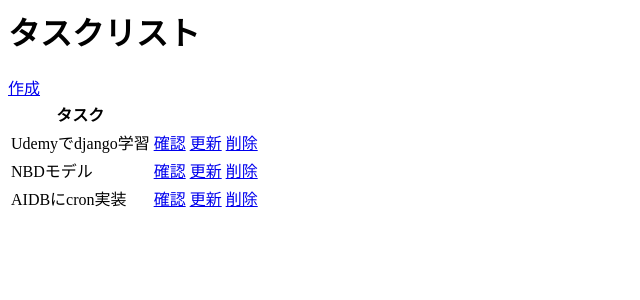
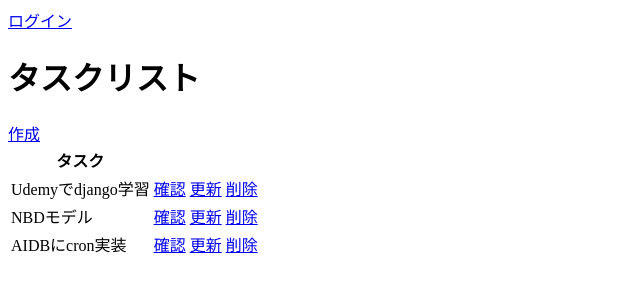
Before and after one commit to ytksato/todoapp, a Django app: page / in a window 1280 px wide. Shown: the top 300 px of the page, without its empty margins (0-640 px from the left). Run offline with Django 4.2, Linux system fonts and the light colour scheme; data comes from the database, SQL or seed files in the repository; both versions use the stored data as it was after the commit.

Commit message:
ログイン、ログアウト

```diff
--- /dev/null
+++ b/todoapp/templates/todoapp/login.html
@@ -0,0 +1,5 @@
+<h1>ログイン</h1>
+<form method="post">{% csrf_token %}
+    {{ form.as_p }}
+    <input type="submit" value="ログイン">
+</form>
--- a/todoapp/templates/todoapp/task_list.html
+++ b/todoapp/templates/todoapp/task_list.html
@@ -1,3 +1,11 @@
+{% if request.user.is_authenticated %}
+  <p>{{ request.user }}</p>
+  <a href="{% url 'logout' %}">ログアウト</a>
+{% else %}
+  <a href="{% url 'login' %}">ログイン</a>
+{% endif %}
+
+
 <h1>タスクリスト</h1>
 
 <a href="{% url 'task-create' %}">作成</a>
--- a/todoapp/urls.py
+++ b/todoapp/urls.py
@@ -1,6 +1,7 @@
 from django.urls import path
 from . import views
-from .views import TaskList, TaskDetail, TaskCreate, TaskUpdate, TaskDelete
+from .views import TaskList, TaskDetail, TaskCreate, TaskUpdate, TaskDelete, TaskListLoginView
+from django.contrib.auth.views import LogoutView
 
 urlpatterns = [
     # 関数ベースビューの書き方
@@ -16,4 +17,8 @@ urlpatterns = [
     path('task/update/<int:pk>', TaskUpdate.as_view(), name='task-update'),
     # delete
     path('task/delete/<int:pk>', TaskDelete.as_view(), name='task-delete'),
+    # 認証周り（ログイン）
+    path('login/', TaskListLoginView.as_view(), name='login'),
+    # 認証周り（ログアウト）
+    path('logout/', LogoutView.as_view(next_page='login'), name='logout'),
 ]
--- a/todoapp/views.py
+++ b/todoapp/views.py
@@ -7,6 +7,9 @@ from todoapp.models import Task
 from django.views.generic.detail import DetailView
 from django.views.generic.edit import CreateView, UpdateView, DeleteView
 from django.urls import reverse_lazy
+
+# 認証周り
+from django.contrib.auth.views import LoginView, LogoutView
 
 # 関数ベースビュー
 # def taskList(request):
@@ -42,3 +45,13 @@ class TaskDelete(DeleteView):
     model = Task
     context_object_name = 'task'
     success_url = reverse_lazy('task-list')
+
+# 認証周り
+class TaskListLoginView(LoginView):
+    # デフォルトのテンプレート名はregistration/login.html
+    template_name = 'todoapp/login.html'
+    fields = '__all__'
+    #redirect_authenticated_user = True
+
+    def get_success_url(self):
+        return reverse_lazy('task-list')
```
Also changed, not shown: db.sqlite3.
